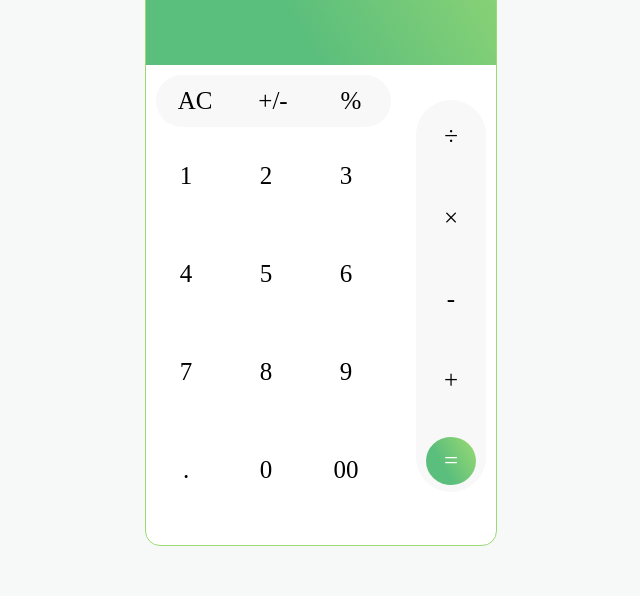
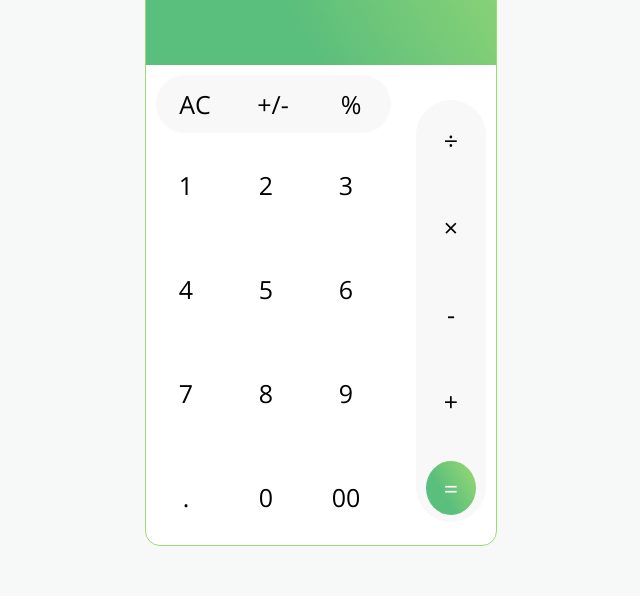
Before and after one commit to BaseMax/CalculatorWeb, a plain HTML site: page index.html in a window 1280 px wide. Shown: the part 226-822 px from the top of the page, without its empty margins (319-959 px from the left). Drawn offline with nearby package versions, Linux system fonts and the light colour scheme.

Commit message:
Adding Font

```diff
--- a/index.html
+++ b/index.html
@@ -3,11 +3,13 @@
 	<head>
 		<title>Calculator</title>
 		<style type="text/css">
+		@import url('https://fonts.googleapis.com/css?family=Open+Sans&display=swap');
 		* {
 			padding: 0px;
 			margin: 0px;
 		}
 		body {
+			font-family: 'Open Sans';
 			background: #f6f9f8;
 		}
 		#calculator {
```
